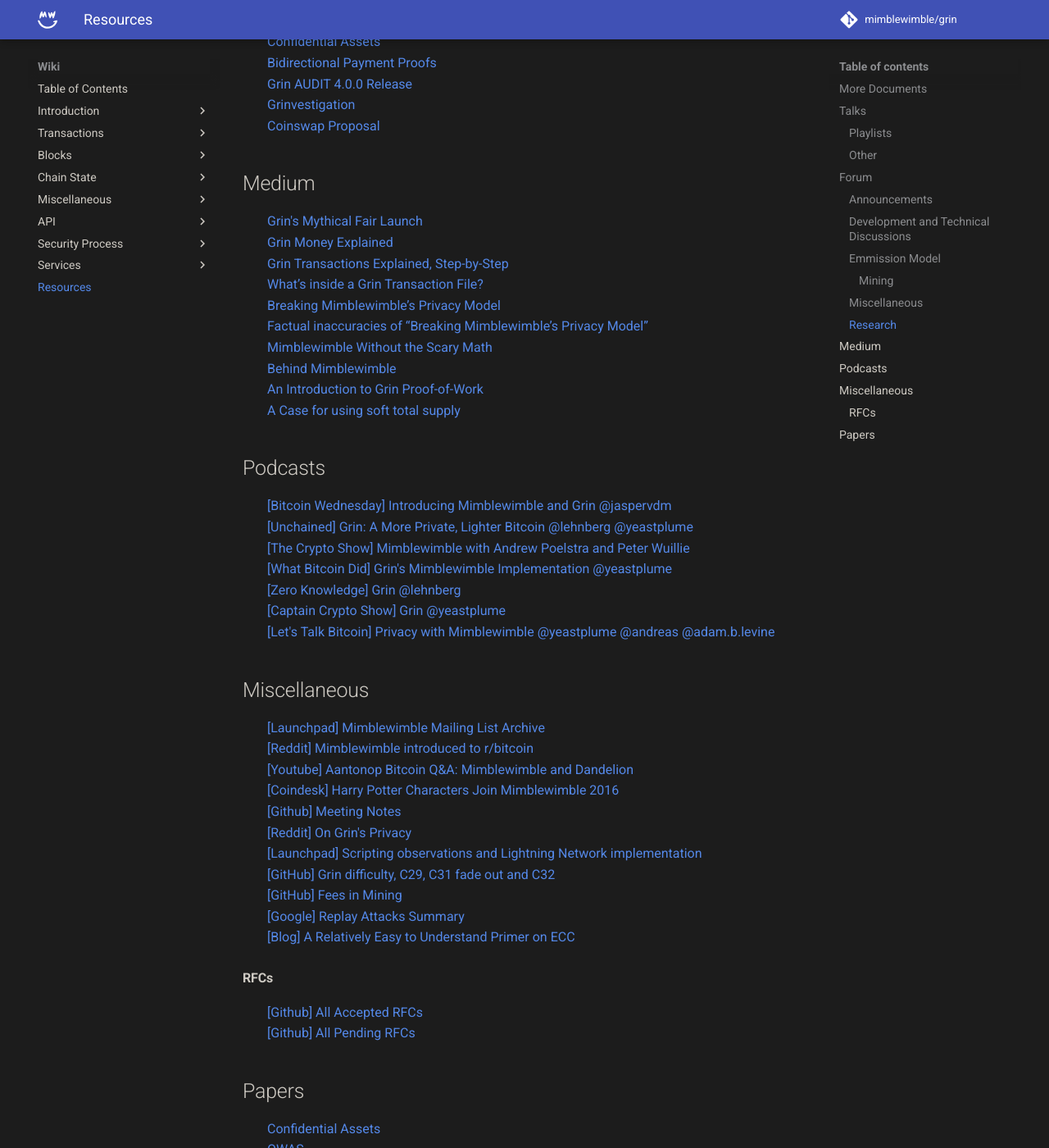
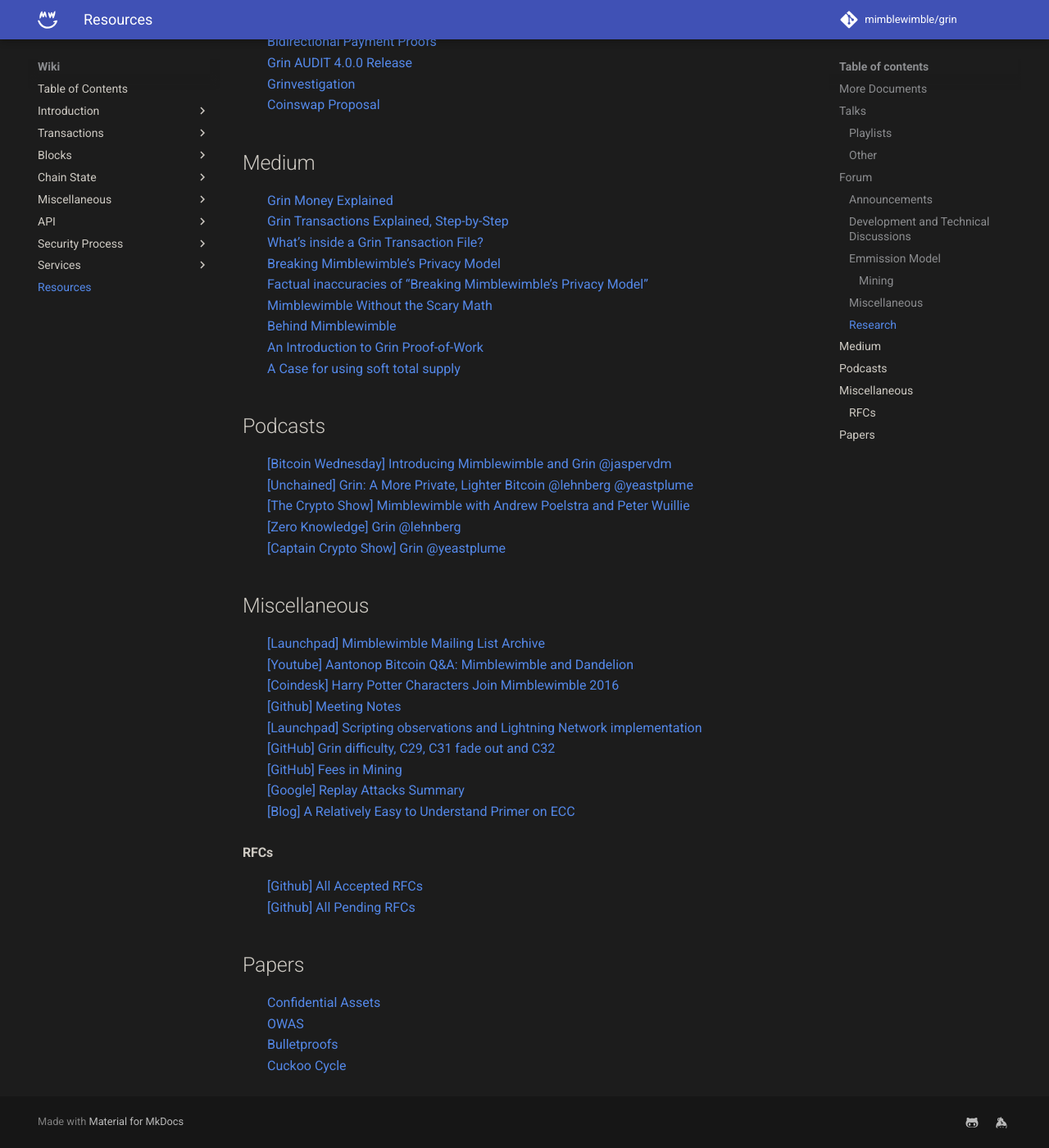
Before and after one commit to mimblewimble/docs, an MkDocs documentation site: the page built from docs/wiki/resources.md, in a window 1280 px wide and 1400 px high, scrolled down 2208 px. Shown: the whole window at 82% size. Built offline with MkDocs 1.6.1 and Material for MkDocs 9.7.7, drawn with Linux system fonts in a browser that asks for light colours; comment, search, counter and statistics services are not loaded; some of the changed text lies outside the part shown.

Commit message:
Update resources.md
Removed dead links

```diff
--- a/docs/wiki/resources.md
+++ b/docs/wiki/resources.md
@@ -49,7 +49,6 @@
     [Grin transactions user interactivity](https://forum.grin.mw/t/grin-transactions-user-interactivity/7738)</br>
     [Eliminate finalize step](https://forum.grin.mw/t/eliminating-finalize-step/7621)</br>
     [Integrated payment proofs and round minimization](https://forum.grin.mw/t/integrated-payment-proofs-and-round-minimization/7745)</br>
-    [Pep talk for one sided transactions](https://forum.grin.mw/t/pep-talk-for-one-sided-transactions/7361)</br>
     [Communicating with grin-wallet API (Tutorial)](https://forum.grin.mw/t/communicating-with-grin-wallet-api-tutorial/9925/4)
 
 ### Emmission Model
@@ -90,36 +89,31 @@
 
 ## Medium
 
-:   [Grin's Mythical Fair Launch](https://www.coindesk.com/coders-harry-potter-bitcoin-mimblewimble) </br>
-    [Grin Money Explained](https://medium.com/@CryptoProfG/grin-money-explained-4-exploring-grins-monetary-model-e48b1761653) </br>
+:   [Grin Money Explained](https://medium.com/@CryptoProfG/grin-money-explained-4-exploring-grins-monetary-model-e48b1761653) </br>
     [Grin Transactions Explained, Step-by-Step](https://medium.com/@brandonarvanaghi/grin-transactions-explained-step-by-step-fdceb905a853) </br>
     [What’s inside a Grin Transaction File?](https://medium.com/@brandonarvanaghi/whats-inside-a-grin-transaction-file-f062a0dcbf99)</br>
     [Breaking Mimblewimble’s Privacy Model](https://medium.com/dragonfly-research/breaking-mimblewimble-privacy-model-84bcd67bfe52)</br>
     [Factual inaccuracies of “Breaking Mimblewimble’s Privacy Model”](https://medium.com/grin-mimblewimble/factual-inaccuracies-of-breaking-mimblewimbles-privacy-model-8063371839b9)</br>
     [Mimblewimble Without the Scary Math](https://blog.qtum.org/mimblewimble-without-scary-math-e894cb841b98) </br>
     [Behind Mimblewimble](https://medium.com/scalar-capital/behind-mimblewimble-cd9da78a00e9) </br>
-    [An Introduction to Grin Proof-of-Work](https://medium.com/blockcypher-blog/an-introduction-to-grin-proof-of-work-103aaa9f66ce) </br>
+    [An Introduction to Grin Proof-of-Work](https://blog.blockcypher.com/an-introduction-to-grin-proof-of-work-103aaa9f66ce) </br>
     [A Case for using soft total supply](https://john-tromp.medium.com/a-case-for-using-soft-total-supply-1169a188d153)
-
 
 ## Podcasts
 
 :   [[Bitcoin Wednesday] Introducing Mimblewimble and Grin @jaspervdm](https://www.youtube.com/watch?v=mzHswLujMYc) </br>
-    [[Unchained] Grin: A More Private, Lighter Bitcoin @lehnberg @yeastplume](https://unchainedpodcast.com/grin-a-more-private-lighter-bitcoin/) </br>
+    [[Unchained] Grin: A More Private, Lighter Bitcoin @lehnberg @yeastplume](https://unchainedcrypto.com/grin-a-more-private-lighter-bitcoin/) </br>
     [[The Crypto Show] Mimblewimble with Andrew Poelstra and Peter Wuillie](https://soundcloud.com/heryptohow/mimblewimble-andrew-poelstra-peter-wuille-brian-deery-and-chris-odom) </br>
-    [[What Bitcoin Did] Grin's Mimblewimble Implementation @yeastplume](https://www.whatbitcoindid.com/podcast/grins-michael-cordner-aka-yeastplume-on-implementing-mimblewimble) </br>
     [[Zero Knowledge] Grin @lehnberg](https://fireside.fm/s/3yp1oIzN+6BedPBky) </br>
     [[Captain Crypto Show] Grin @yeastplume](https://www.youtube.com/watch?v=nwi9pMqUBQI) </br>
-    [[Let's Talk Bitcoin] Privacy with Mimblewimble @yeastplume @andreas @adam.b.levine](https://letstalkbitcoin.com/blog/post/lets-talk-bitcoin-356-privacy-on-the-blockchain-with-mimblewimble)
+
 
 ## Miscellaneous
 
 :   [[Launchpad] Mimblewimble Mailing List Archive](https://lists.launchpad.net/mimblewimble/) </br>
-    [[Reddit] Mimblewimble introduced to r/bitcoin](https://www.reddit.com/r/Bitcoin/comments/4vub3y/mimblewimble_noninteractive_coinjoin_and_better/) </br>
     [[Youtube] Aantonop Bitcoin Q&A: Mimblewimble and Dandelion](https://www.youtube.com/watch?v=LjDJGTpK_lE) </br>
     [[Coindesk] Harry Potter Characters Join Mimblewimble 2016](https://www.coindesk.com/coders-harry-potter-bitcoin-mimblewimble) </br>
     [[Github] Meeting Notes](https://github.com/mimblewimble/grin-pm#2020) </br>
-    [[Reddit] On Grin's Privacy](https://www.reddit.com/r/grincoin/comments/g43fhe/is_there_any_progress_on_reducing_linkability_of/fnv7lfh/) </br>
     [[Launchpad] Scripting observations and Lightning Network implementation](https://lists.launchpad.net/mimblewimble/msg00029.html) </br>
     [[GitHub] Grin difficulty, C29, C31 fade out and C32](https://github.com/Lolliedieb/lolMiner-releases/wiki/All-you-need-to-know-about-Grin-difficulty,-C29,-C31-fade-out-and-C32) </br>
     [[GitHub] Fees in Mining](https://github.com/mimblewimble/grin/wiki/fees-mining) </br>
```
Also changed, not shown: other parts of docs/wiki/resources.md (+1 -1 lines).
